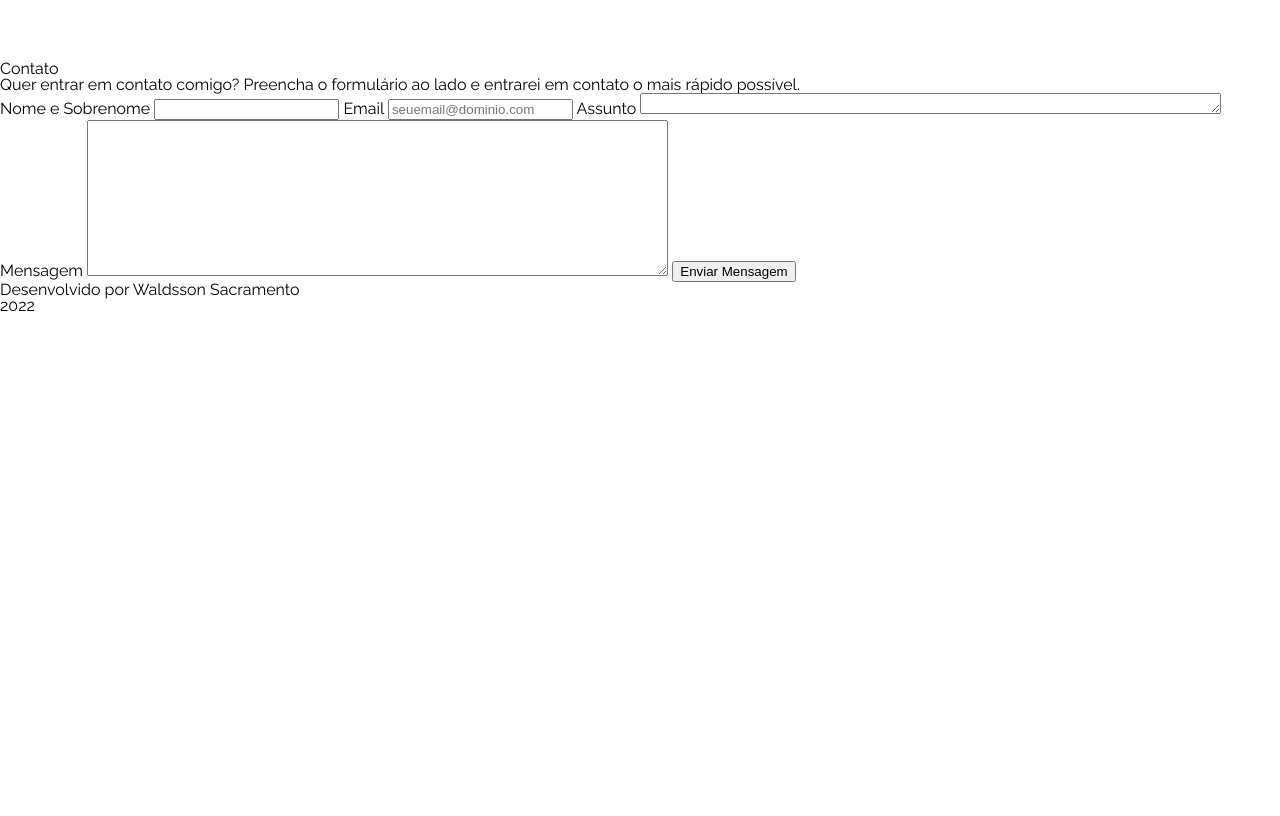
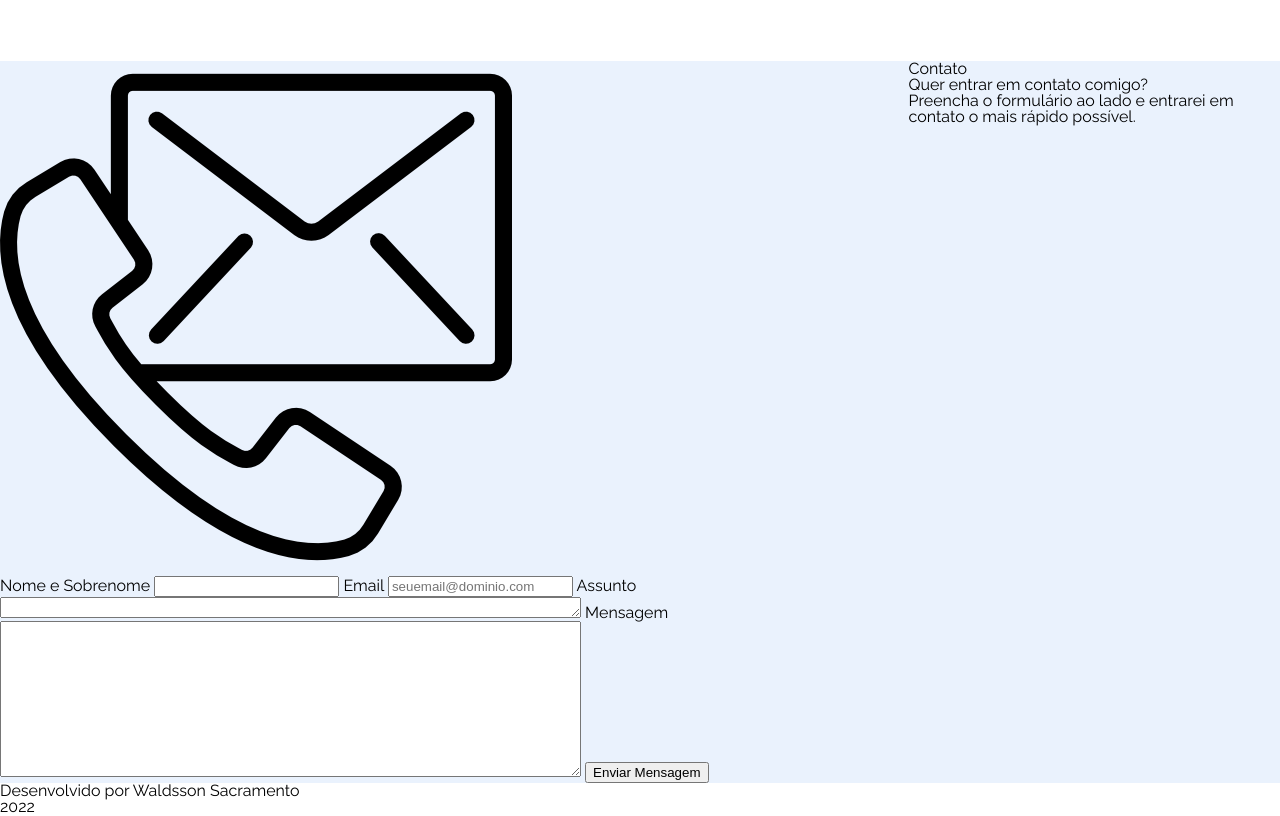
Before and after one commit to WalSacramento/Portfolio, a plain HTML site: page index.html in a window 1280 px wide. Shown: the part 2073-2889 px from the top of the page. Before the commit the page ends 2388 px from the top, so only its background shows below. Drawn offline with Linux system fonts and the light colour scheme.

Commit message:
alterações na sessão de contato

```diff
--- a/index.html
+++ b/index.html
@@ -163,13 +163,17 @@
             </div>
         </section> -->
 
-        <section class="Contato">
-            <div>
+        <section class="contato">
+            <div class="divContato">
+                <div class="divContatoIcone">
+                    <img src="assets/contato/contatoIcone.png" class="contatoIcone" alt="Icone de contato">
+                </div>
+                <div class="contatoTexto">
                     <h2>Contato</h2>
-                <p>
-                    Quer entrar em contato comigo?
-                    Preencha o formulário ao lado e entrarei em contato o mais rápido possível.
-                </p>
+                    <p>Quer entrar em contato comigo?</p>
+                    <p>Preencha o formulário ao lado e entrarei em contato o mais rápido possível.</p>
+                </div>
+                <div class="contatoForm">
                     <form>
                         <label for="nomesobrenome">Nome e Sobrenome</label>
                         <input type="text" id="nomesobrenome" class="input-padrao" required>
@@ -186,6 +190,7 @@
                         <input type="submit" value="Enviar Mensagem" class="enviar">
                     </form>
                 </div>
+            </div>
         </section>
 
     </main>
--- a/style.css
+++ b/style.css
@@ -220,3 +220,21 @@ a:hover {
     max-height: 180px;
 
 }
+
+.contato {
+    background: #EAF2FD;
+
+
+}
+
+.divContato {
+    display: grid;
+    margin: auto;
+    grid-template-areas:
+        "imagem chamada"
+        "imagem formulario"
+        "imagem formulario";
+    gap: 0 2rem;
+    width: var(--largura-large)
+
+}
```
Also changed, not shown: assets/contato/contatoIcone.png (added). Lines whose indentation alone changed are shown as unchanged.
